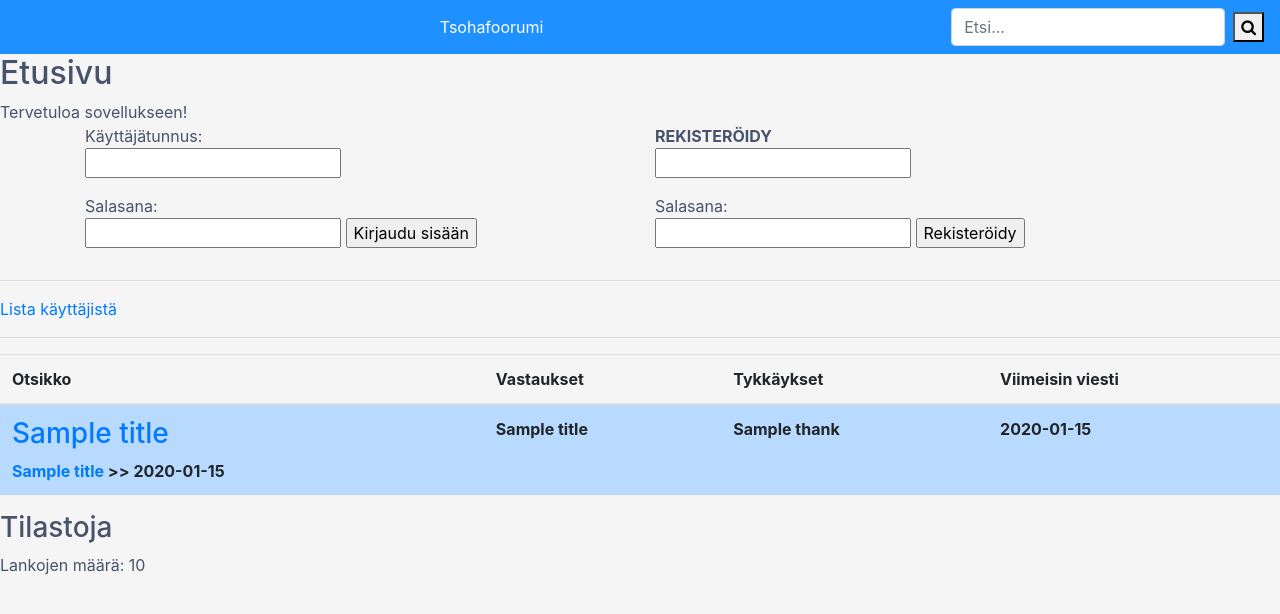
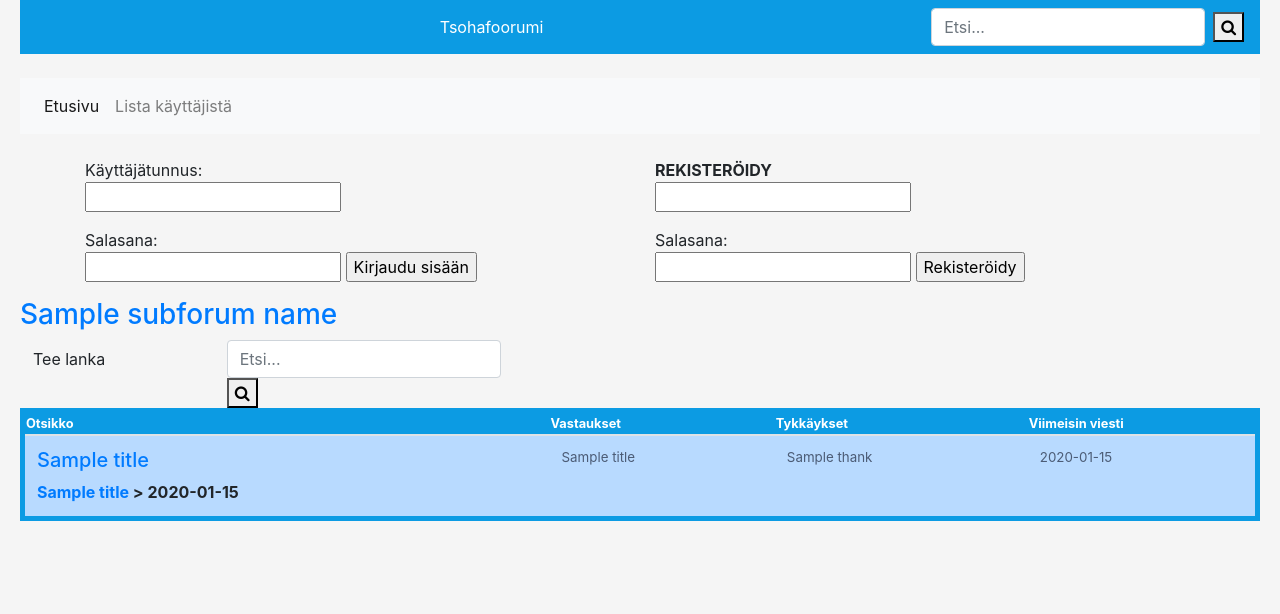
Before and after one commit to karhis/Tsohafoorumi, a Flask app: template templates/subforum.html in a window 1280 px wide. Shown: the top 614 px of the page. Run offline with Flask 2, Linux system fonts and the light colour scheme; the template is opened without the code that fills it: most values are stand-ins (such as "Sample title", 1, 10 or a date in 2020); some libraries are stand-ins or nearby versions.

Commit message:
Ulkoasun parantelua ja siivousta.

```diff
--- a/forums.py
+++ b/forums.py
@@ -21,6 +21,12 @@ def get_subforums(forum_id):
 def get_forum_name(forum_id):
     sql = "SELECT name FROM forums WHERE visible=1 AND id=:forum_id"
     result = db.session.execute(sql, {"forum_id":forum_id})
+    name = result.fetchone()[0]
+    return name
+
+def get_subforum_name(subforum_id):
+    sql = "SELECT name FROM subforums WHERE visible=1 AND id=:subforum_id"
+    result = db.session.execute(sql, {"subforum_id":subforum_id})
     name = result.fetchone()[0]
     return name
 
--- a/routes.py
+++ b/routes.py
@@ -29,8 +29,9 @@ def subforum(forum_id,subforum_id):
     all_thanks = thanks.get_all_thanks()
     amount = threads.get_thread_count()
     subforum_id = subforum_id
+    subforum_name = forums.get_subforum_name(subforum_id)
     forum_id = forum_id
-    return render_template("subforum.html", titles=titles, amount=amount, thanks=all_thanks, subforum_id=subforum_id, forum_id=forum_id)
+    return render_template("subforum.html", titles=titles, amount=amount, thanks=all_thanks, subforum_id=subforum_id, forum_id=forum_id, subforum_name=subforum_name)
 
 @app.route("/createforum", methods=["POST"])
 def createforum():
--- a/schema.sql
+++ b/schema.sql
@@ -22,7 +22,7 @@ CREATE TABLE users (
     pass TEXT,
     admin BOOLEAN DEFAULT FALSE,
     visible INTEGER DEFAULT 1,
-    banned INTEGER BOOLEAN DEFAULT FALSE,
+    banned BOOLEAN DEFAULT FALSE,
     date TIMESTAMP DEFAULT CURRENT_TIMESTAMP
 );
 CREATE TABLE thanks (
--- a/static/css/main.css
+++ b/static/css/main.css
@@ -4,15 +4,17 @@
 
  body {
      background-color: #f5f5f5;
-     color: #47536b
- }
-
+     margin: auto;
+}
 
 .header {
-    background: dodgerblue
+    background: #0C9BE3;
 }
 
-
+.container2 {
+  display: grid;
+  grid-template-columns: repeat(auto-fill, minmax(100px, 1fr));
+}
   form.example input[type=text] {
     padding: 10px;
     font-size: 17px;
@@ -21,6 +23,49 @@
     width: 80%;
     background: #f1f1f1;
   }
+
+
+  table {
+    border: 5px solid #0C9BE3;
+    border-radius: 25px;
+    padding: 20px;
+    width: 200px;
+    height: 75px;
+  }
+
+  tr:nth-child(even) {
+    background-color: #f2f2f2;
+  }
+
+
+  td {
+    font-size: 17px;
+    height: 15px;
+    padding: 10px;
+    color: #4C5C76;
+    font-size: smaller;
+  }
+
+  thead th {
+    background-color: #0C9BE3;
+    font-size: 0.8em;
+    padding: 1px !important;
+    height: 15px;
+  }
+
+  #wrap {
+    padding: 0 20px;
+    min-width: 650px;
+  }
+
+  .jumbotron {
+    overflow-wrap: break-word;
+    word-wrap: break-word;
+    background-color: #E1EBF5;
+    margin-bottom: 4px;
+    padding: 0 10px;
+  }
+
 
 
   form.example button {
@@ -59,7 +104,7 @@
     border-bottom: transparent;
     margin-top: -12px
 }
-.gg-lock::after {
+  .gg-lock::after {
     content: "";
     display: block;
     box-sizing: border-box;
--- a/templates/chat.html
+++ b/templates/chat.html
@@ -9,7 +9,6 @@
 </div>
 {% endif %}
 {% for dm in dms %}
-<br>
 {% if dm[3] == id|int() %}
 {{ username }}: {{ dm[1] }}
 {% else %}
--- a/templates/layout.html
+++ b/templates/layout.html
@@ -3,13 +3,70 @@
 <link rel="stylesheet" href="https://stackpath.bootstrapcdn.com/bootstrap/4.5.0/css/bootstrap.min.css">
 <link rel="stylesheet" href="{{ url_for('static', filename='css/main.css') }}">
 <link href="https://css.gg/css?=|lock" rel="stylesheet">
+<meta name="viewport" content="width=device-width, initial-scale=1">
+
+
+
 <title>Tsohafoorumi - {% block title %}{% endblock %}</title>
-<nav class="navbar navbar-lightjustify-content-between" style="background-color: dodgerblue">
+<div id="wrap">
+
+
+<nav class="navbar navbar-lightjustify-content-between" style="background-color: #0C9bE3">
     <a class="navbar-brand"><a href="/" class="text-white">Tsohafoorumi</a></a>
     <form class="form-inline" action="/result" method="GET">
       <input class="form-control mr-sm-2" type="search" placeholder="Etsi..." name="query">
       <button type="submit"><i class="fa fa-search"></i></button>
     </form>
-  </nav>
-
+</nav>
+<br>
+<nav class="navbar navbar-expand-lg navbar-light bg-light" style="background-color: #CADCEA;">
+  <div class="collapse navbar-collapse" id="navbarColor02">
+    <ul class="navbar-nav mr-auto">
+      <li class="nav-item active">
+        <a class="nav-link" href="/">Etusivu
+          <span class="sr-only">(current)</span>
+        </a>
+      </li>
+      <li class="nav-item">
+        <a class="nav-link" href="/userlist">Lista käyttäjistä</a>
+      </li>
+      {% if session["username"] %}
+      <li class="nav-item">
+        <a class="nav-link" href="/logout">Kirjaudu ulos</a>
+      </li>
+      {% endif %}
+    </ul>
+  </div>
+</nav>
+{% if not session.username %}
+<br>
+<div class="container">
+  <div class="row">
+    <div class="col">
+      <form action="/login" method="POST">
+        <p>Käyttäjätunnus:<br>
+        <input type="text" name="username"</p>
+        <p>Salasana:<br>
+        <input type="password" name="password"</p>
+        <input type="submit" value="Kirjaudu sisään">
+        </form>
+    </div>
+    <div class="col">
+      <form action="/register" method="POST">
+        <p><b>REKISTERÖIDY</b><br>
+        <input type="text" name="name"</p>
+        <p>Salasana:<br>
+        <input type="password" name="pass"</p>
+        <input type="submit" value="Rekisteröidy">
+        </form>
+    </div>
+  </div>
+</div>
+{% endif %}
+{% if session["banned"] %}
+<div class="alert alert-danger" role="alert">
+  Olet saanut porttikiellon!
+</div>
+{% endif %}
 {% block content %}{% endblock %}
+</div>
--- a/templates/subforum.html
+++ b/templates/subforum.html
@@ -1,45 +1,6 @@
 {% extends "layout.html" %}
 {% block title %}Etusivu{% endblock %}
 {% block content %}
-<h2>Etusivu</h2>
-{% if session["banned"] %}
-<div class="alert alert-danger" role="alert">
-  Olet saanut porttikiellon!
-</div>
-{% endif %}
-{% if session.username %}
-{% if session["banned"]==False %}
-Tervetuloa sovellukseen!  <a href="/forum/{{ forum_id }}/sub/{{ subforum_id }}/new">Tee lanka</a>
-{% endif %}
-<br>
-<a href="/logout">Kirjaudu ulos</a>
-{% else %}
-Tervetuloa sovellukseen!
-<br>
-<div class="container">
-  <div class="row">
-    <div class="col">
-      <form action="/login" method="POST">
-        <p>Käyttäjätunnus:<br>
-        <input type="text" name="username"</p>
-        <p>Salasana:<br>
-        <input type="password" name="password"</p>
-        <input type="submit" value="Kirjaudu sisään">
-        </form>
-    </div>
-    <div class="col">
-      <form action="/register" method="POST">
-        <p><b>REKISTERÖIDY</b><br>
-        <input type="text" name="name"</p>
-        <p>Salasana:<br>
-        <input type="password" name="pass"</p>
-        <input type="submit" value="Rekisteröidy">
-        </form>
-    </div>
-  </div>
-</div>
-
-{% endif %}
 {% if session["mod"] %}
   <hr>
   <form action="/delete" method="POST">
@@ -52,17 +13,21 @@ Tervetuloa sovellukseen!
     </fieldset>
   </form>
 {% endif %}
-<hr>
-<a href="/userlist">Lista käyttäjistä</a>
-<hr>
-<b>
+  <h3><a href="/forum/{{ forum_id }}/sub/{{ subforum_id }}"> {{ subforum_name }} </h3></a>
+  <div class="container2">
+    <p><a href="/forum/{{ forum_id }}/sub/{{ subforum_id }}/new" class=btn btn-danger >Tee lanka</a></p>
+    <p><form class="form-inline" action="/result" method="GET">
+      <input class="form-control mr-sm-2" type="search" placeholder="Etsi..." name="query">
+      <button type="submit"><i class="fa fa-search"></i></button>
+      </form></p>
+  </div>
     <table class="table table-hover">
         <thead>
           <tr>
-            <th scope="col">Otsikko </a></th>
-            <th scope="col">Vastaukset</th>
-            <th scope="col">Tykkäykset</th>
-            <th scope="col">Viimeisin viesti</th>
+            <th scope="col" style="color:white;">Otsikko </a></th>
+            <th scope="col" style="color:white;">Vastaukset</th>
+            <th scope="col" style="color:white;">Tykkäykset</th>
+            <th scope="col" style="color:white;">Viimeisin viesti</th>
           </tr>
         </thead>
         <tbody>
@@ -72,8 +37,8 @@ Tervetuloa sovellukseen!
               {% if title[5] == 1 %}
                 <i class="gg-lock"></i>
               {% endif %}
-              <h3><a href="/thread/{{ title[0] }}"> {{ title[1] }}</a></h3>
-              <a href="/profile/{{ title[2] }}"> {{ title[4] }}</a> >> {{ title[3].strftime("%Y-%m-%d %H:%M:%S") }}
+              <h5><a href="/thread/{{ title[0] }}"> {{ title[1] }}</a></h5>
+              <a href="/profile/{{ title[2] }}"> {{ title[4] }}</a> > {{ title[3].strftime("%Y-%m-%d %H:%M:%S") }}
             </th>
             <td>{{ title[5] }}</td>
             {% set th = namespace(likes=0) %}
@@ -88,7 +53,4 @@ Tervetuloa sovellukseen!
           {% endfor %}
         </tbody>
     </table>
-</b>
-<h3>Tilastoja</h3>
-<p>Lankojen määrä: {{ amount }}</p>
 {% endblock %}
```
Also changed, not shown: templates/forum.html (+4 -45 lines), templates/index.html (+4 -46 lines), templates/thread.html (+14 -14 lines), README.md.
